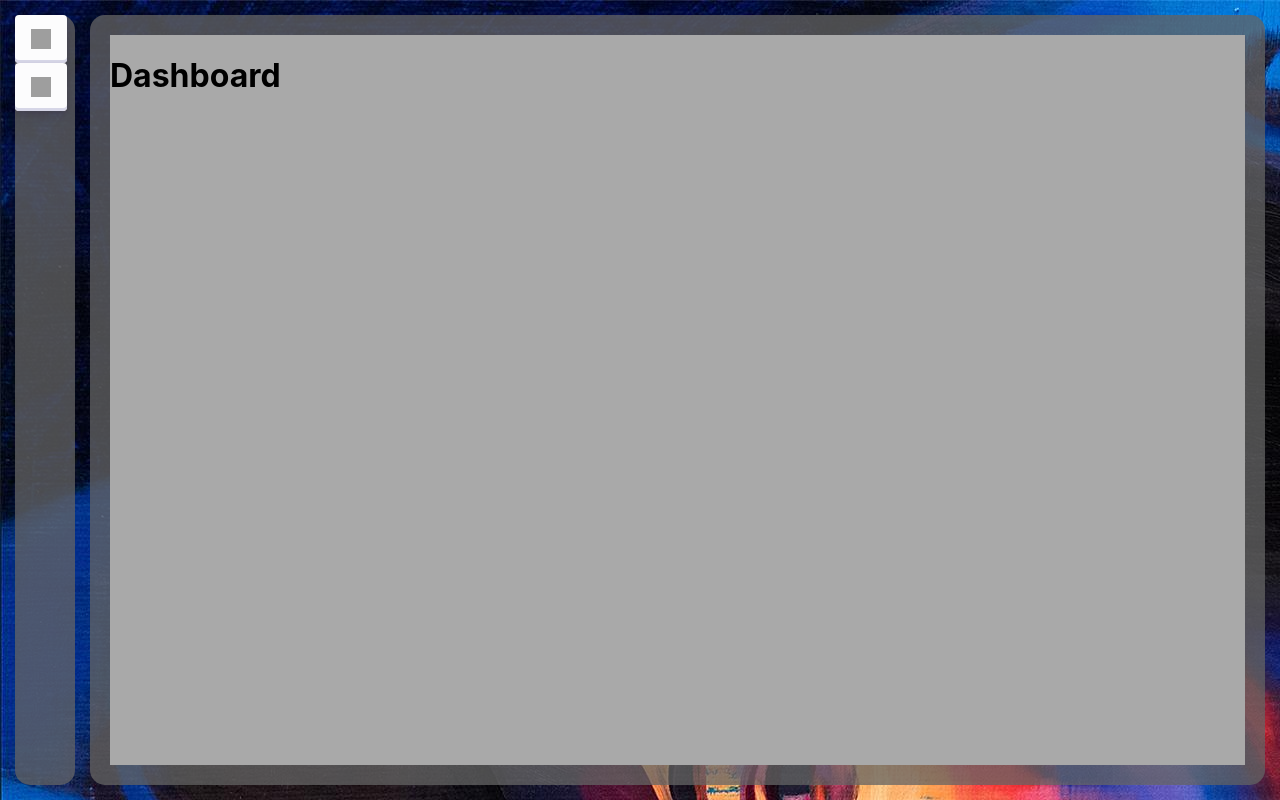
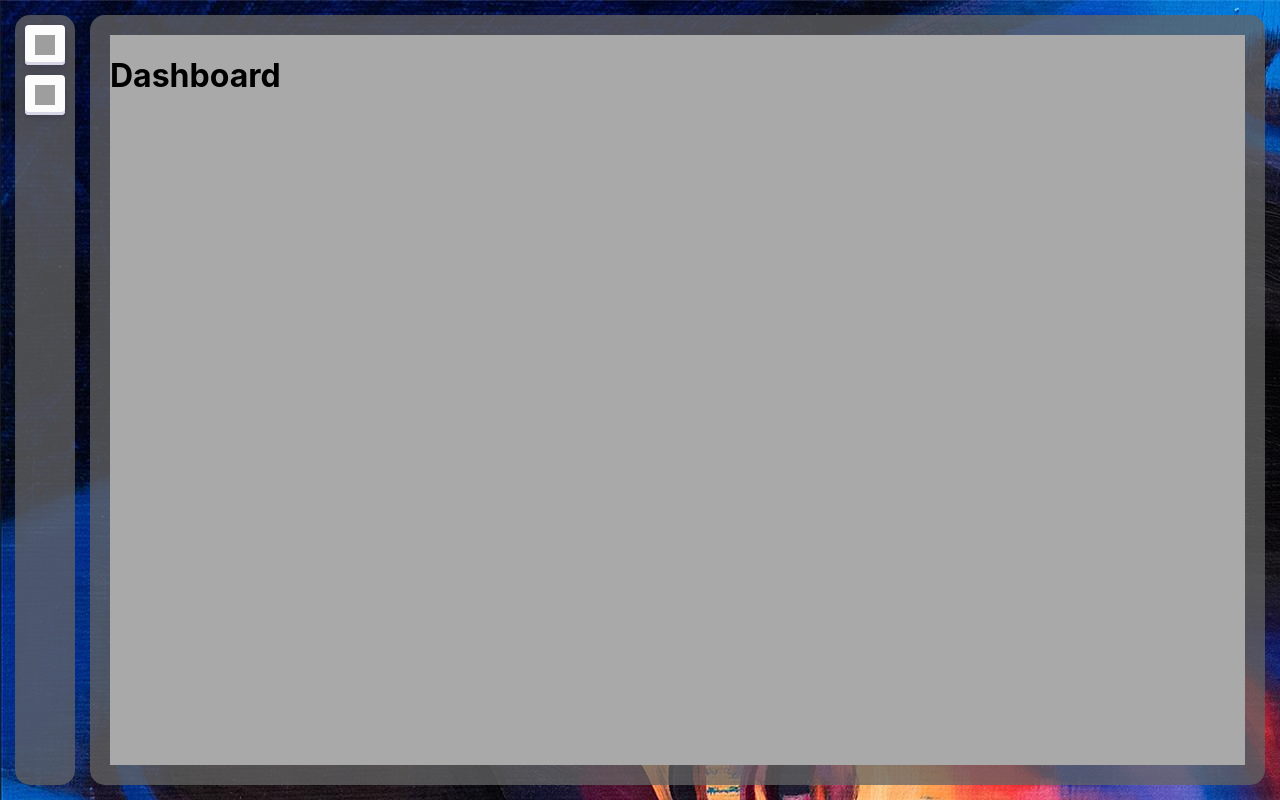
Before and after one commit to JacobZufall/serfe, a React (Create React App) app: page / in a window 1280 px wide. Built offline with nearby package versions, Linux system fonts and the light colour scheme; grey boxes are pictures that could not be loaded.

Commit message:
Fixed button sizing

```diff
--- a/src/interaction/Buttons.css
+++ b/src/interaction/Buttons.css
@@ -1,24 +1,25 @@
 #navButton {
+    display: flex;
     align-items: center;
-    appearance: none;
+    justify-content: center;
+
+    width: 40px;
+    height: 40px;
+
+    margin: 10px auto auto;
+
     background-color: #FCFCFD;
     border-radius: 4px;
     border-width: 0;
-    box-shadow: rgba(45, 35, 66, 0.2) 0 2px 4px,
-        rgba(45, 35, 66, 0.15) 0 7px 13px -3px,#D6D6E7 0 -3px 0 inset;
+    box-shadow: rgba(45, 35, 66, 0.2) 0 2px 4px, rgba(45, 35, 66, 0.15) 0 7px 13px -3px,#D6D6E7 0 -3px 0 inset;
     box-sizing: border-box;
     color: #36395A;
     cursor: pointer;
-    display: inline-flex;
-    height: 48px;
-    justify-content: center;
     line-height: 1;
     list-style: none;
     overflow: hidden;
     padding-left: 16px;
     padding-right: 16px;
-    position: relative;
-    text-align: left;
     text-decoration: none;
     transition: box-shadow .15s, transform .15s;
     will-change: box-shadow, transform;
@@ -34,15 +35,12 @@
 }
 
 #navButton:focus {
-    box-shadow: #D6D6E7 0 0 0 1.5px inset,
-        rgba(45, 35, 66, 0.4) 0 2px 4px,
+    box-shadow: #D6D6E7 0 0 0 1.5px inset, rgba(45, 35, 66, 0.4) 0 2px 4px,
         rgba(45, 35, 66, 0.3) 0 7px 13px -3px, #D6D6E7 0 -3px 0 inset;
 }
 
 #navButton:hover {
-    box-shadow: rgba(45, 35, 66, 0.3) 0 4px 8px,
-        rgba(45, 35, 66, 0.2) 0 7px 13px -3px,
-        #D6D6E7 0 -3px 0 inset;
+    box-shadow: rgba(45, 35, 66, 0.3) 0 4px 8px, rgba(45, 35, 66, 0.2) 0 7px 13px -3px, #D6D6E7 0 -3px 0 inset;
     transform: translateY(-2px);
 }
 
```
